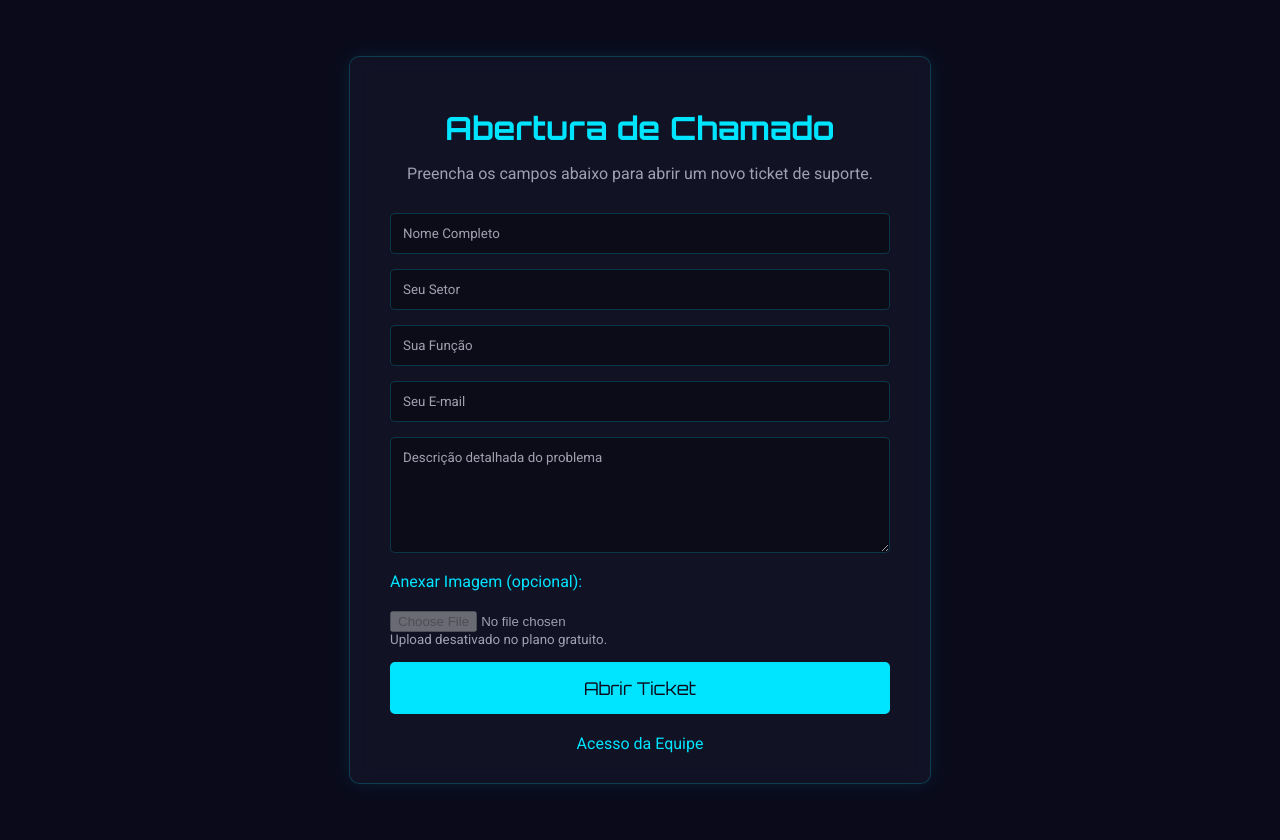
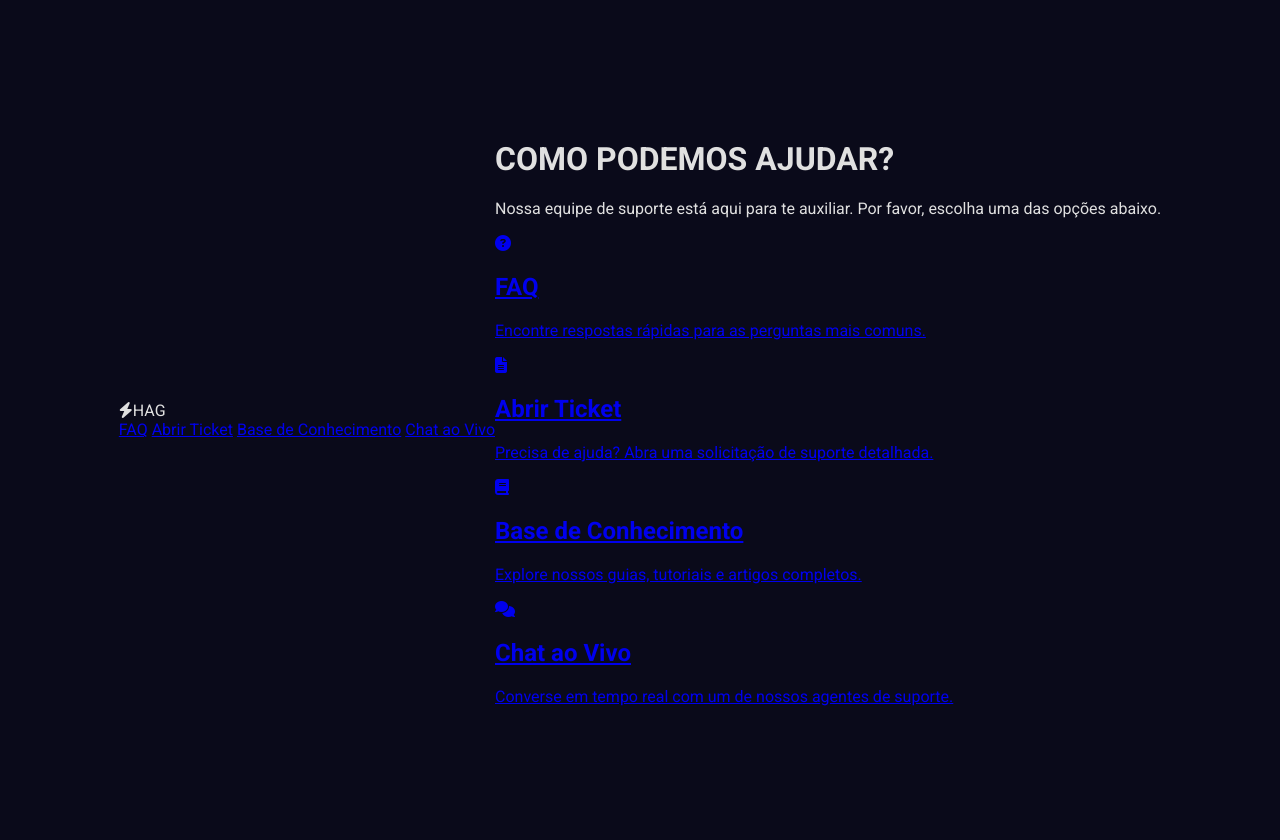
Before and after one commit to Jakeline2525/hag-suporte-final, a Flask app: page / in a window 1280 px wide. Run offline with Flask 3, Linux system fonts and the light colour scheme.

Commit message:
Update index.html

```diff
--- a/templates/index.html
+++ b/templates/index.html
@@ -3,27 +3,54 @@
 <head>
     <meta charset="UTF-8">
     <meta name="viewport" content="width=device-width, initial-scale=1.0">
-    <title>HAG Suporte - Abertura de Ticket</title>
+    <title>HAG Suporte</title>
     <link rel="stylesheet" href="{{ url_for('static', filename='css/style.css') }}">
+    <!-- Adicionando Font Awesome para os ícones -->
+    <link rel="stylesheet" href="https://cdnjs.cloudflare.com/ajax/libs/font-awesome/6.5.1/css/all.min.css">
 </head>
-<body>
-    <div class="form-container">
-        <h1>Abertura de Chamado</h1>
-        <p>Preencha os campos abaixo para abrir um novo ticket de suporte.</p>
-        <form method="POST" enctype="multipart/form-data">
-            <input type="text" name="nome" placeholder="Nome Completo" required>
-            <input type="text" name="setor" placeholder="Seu Setor" required>
-            <input type="text" name="funcao" placeholder="Sua Função" required>
-            <input type="email" name="email" placeholder="Seu E-mail" required>
-            <textarea name="descricao" placeholder="Descrição detalhada do problema" rows="6" required></textarea>
-            <label for="anexo">Anexar Imagem (opcional):</label>
-            <input type="file" name="anexo" accept="image/*" disabled>
-            <small style="display: block; margin-top: -10px; margin-bottom: 15px; color: #a0a0b0;">Upload desativado no plano gratuito.</small>
-            <button type="submit" class="btn-submit">Abrir Ticket</button>
-        </form>
-        <div class="login-link">
-            <a href="{{ url_for('login') }}">Acesso da Equipe</a>
+<body class="portal-body">
+
+    <header class="portal-header">
+        <div class="logo">
+            <i class="fa-solid fa-bolt"></i>HAG
         </div>
-    </div>
+        <nav>
+            <a href="#">FAQ</a>
+            <a href="{{ url_for('abrir_ticket' ) }}">Abrir Ticket</a>
+            <a href="#">Base de Conhecimento</a>
+            <a href="#">Chat ao Vivo</a>
+        </nav>
+    </header>
+
+    <main class="portal-main">
+        <div class="hero-section">
+            <h1>COMO PODEMOS AJUDAR?</h1>
+            <p>Nossa equipe de suporte está aqui para te auxiliar. Por favor, escolha uma das opções abaixo.</p>
+        </div>
+
+        <div class="action-grid">
+            <a href="#" class="action-card">
+                <i class="fa-solid fa-question-circle"></i>
+                <h2>FAQ</h2>
+                <p>Encontre respostas rápidas para as perguntas mais comuns.</p>
+            </a>
+            <a href="{{ url_for('abrir_ticket') }}" class="action-card">
+                <i class="fa-solid fa-file-alt"></i>
+                <h2>Abrir Ticket</h2>
+                <p>Precisa de ajuda? Abra uma solicitação de suporte detalhada.</p>
+            </a>
+            <a href="#" class="action-card">
+                <i class="fa-solid fa-book"></i>
+                <h2>Base de Conhecimento</h2>
+                <p>Explore nossos guias, tutoriais e artigos completos.</p>
+            </a>
+            <a href="#" class="action-card">
+                <i class="fa-solid fa-comments"></i>
+                <h2>Chat ao Vivo</h2>
+                <p>Converse em tempo real com um de nossos agentes de suporte.</p>
+            </a>
+        </div>
+    </main>
+
 </body>
 </html>
```
